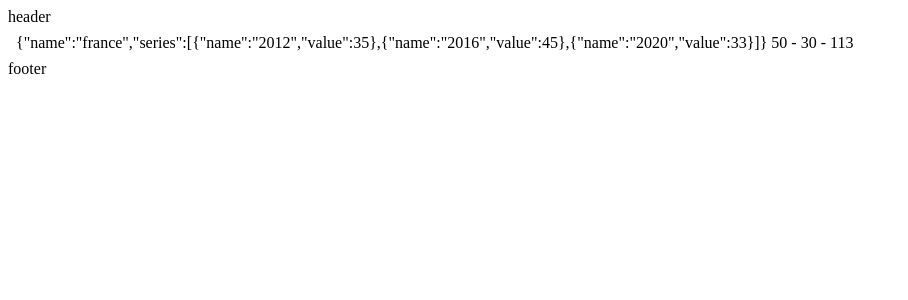
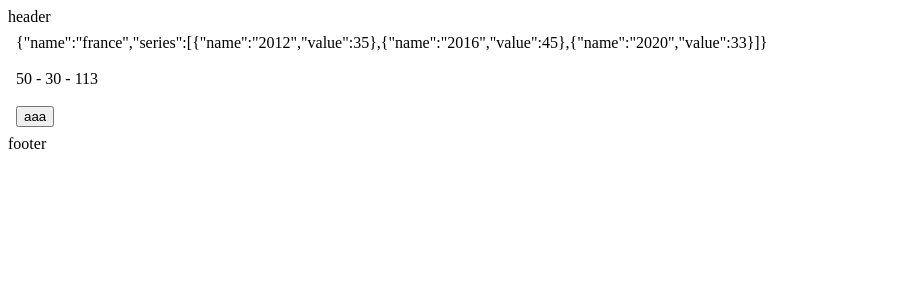
Before and after one commit to ask0ldd/AngularFS, an Angular app: page / in a window 1280 px wide. Shown: the top 300 px of the page, without its empty margins (0-908 px from the left). Built offline with nearby package versions, Linux system fonts and the light colour scheme.

Commit message:
highlight directive

```diff
--- a/src/app/app.component.html
+++ b/src/app/app.component.html
@@ -3,8 +3,9 @@
 </header>
 <!--<router-outlet></router-outlet>-->
 <body>
-  {{chartDatas$ | async | stringify}}
-  {{maxYaxis}} - {{minYaxis}} - {{totalMedals}}
+  {{chartDatas$ | async | stringify}}<br/><br/>
+  {{maxYaxis}} - {{minYaxis}} - {{totalMedals}}<br/><br/>
+  <button appHightlight>aaa</button>
 </body>
 <footer>
   footer
--- a/src/app/app.component.ts
+++ b/src/app/app.component.ts
@@ -12,13 +12,11 @@
 export class AppComponent implements OnInit {
 
   countryName : string = ""
-  // YticksList! : number[]
-  // maxMedals! : number
-  totalMedals! : number
+  totalMedals! : number // ! tell that the property will be assigned in OnInit
   minYaxis! : number
   maxYaxis! : number
 
-  chartDatas$!: Observable<ILineChartsDatas> // ! tell that the property will be assigned in OnInit
+  chartDatas$!: Observable<ILineChartsDatas>
 
   constructor(private router:Router, private route: ActivatedRoute, private MockApiService : MockApiService){ }
 
@@ -32,6 +30,7 @@
 
     this.chartDatas$ = this.MockApiService.getChartDatas$(this.countryName)
 
+    // It's not necessary for the variables depending on observables to be observables themselves : https://angular.io/guide/comparing-observables
     this.chartDatas$.subscribe(datas => {
       const medalsList = datas.series?.map(serie => serie.value)
       this.minYaxis = Math.floor((Math.min(...medalsList) / 10)) * 10
--- a/src/app/app.module.ts
+++ b/src/app/app.module.ts
@@ -8,6 +8,7 @@
 import { HttpClientModule } from '@angular/common/http';
 import { MockApiService } from './mockapi.service';
 import { StringifyPipe } from './stringify.pipe';
+import { HightlightDirective } from './hightlight.directive';
 
 @NgModule({
   declarations: [
@@ -15,6 +16,7 @@
     HeaderComponent,
     FooterComponent,
     StringifyPipe,
+    HightlightDirective,
   ],
   imports: [
     BrowserModule,
--- /dev/null
+++ b/src/app/hightlight.directive.ts
@@ -0,0 +1,22 @@
+import { Directive, ElementRef, HostListener, Renderer2 } from '@angular/core';
+
+@Directive({
+  selector: '[appHightlight]'
+})
+export class HightlightDirective {
+
+  constructor(private el: ElementRef, private renderer: Renderer2) {}
+
+  @HostListener('mouseenter') onMouseEnter() {
+    this.highlight('yellow');
+  }
+
+  @HostListener('mouseleave') onMouseLeave() {
+    this.highlight(null);
+  }
+
+  private highlight(color: string | null) {
+    this.renderer.setStyle(this.el.nativeElement, 'background-color', color);
+  }
+
+}
```
Also changed, not shown: 1 other file (tests, documents, lock files or other folders).
